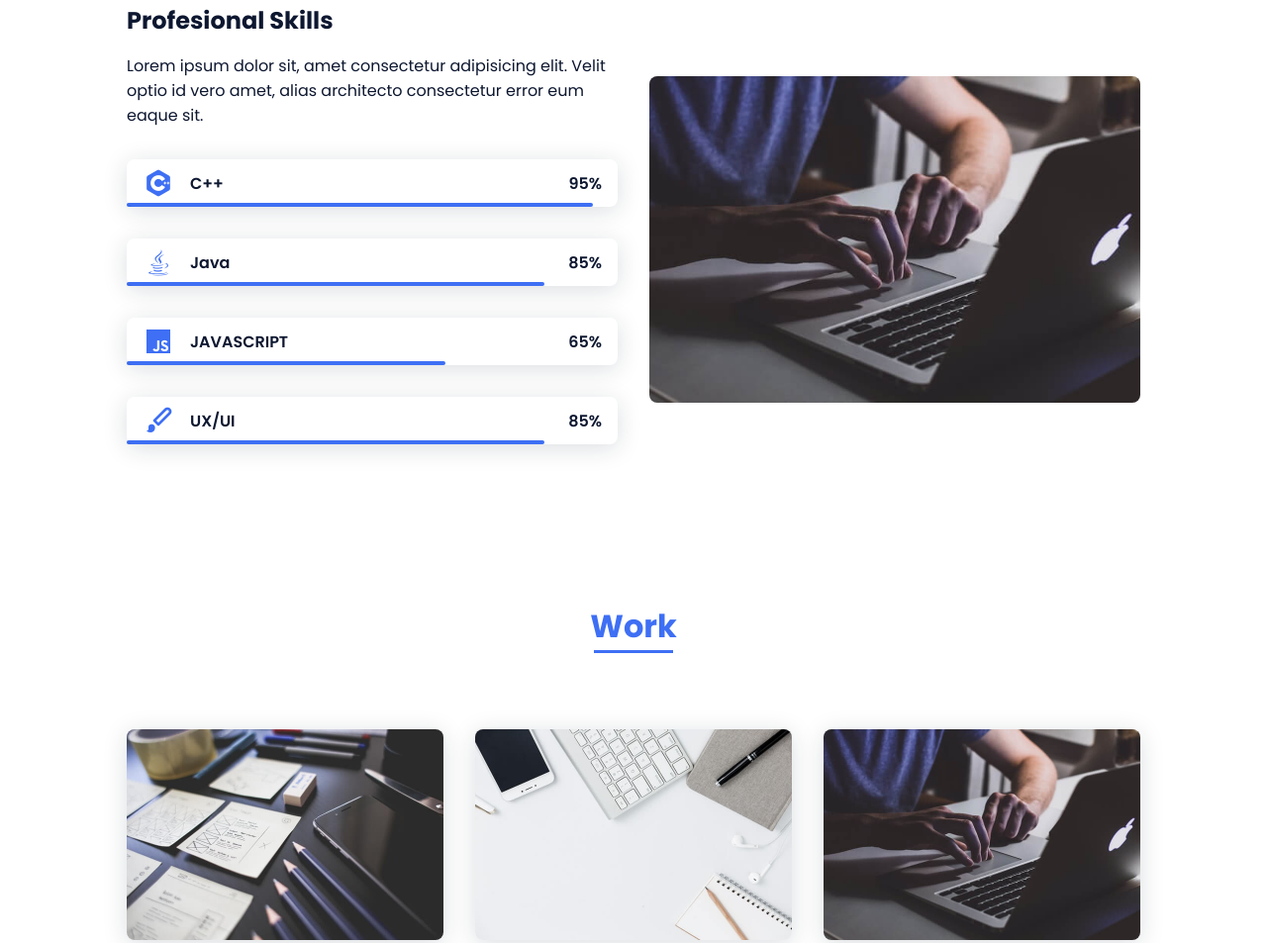
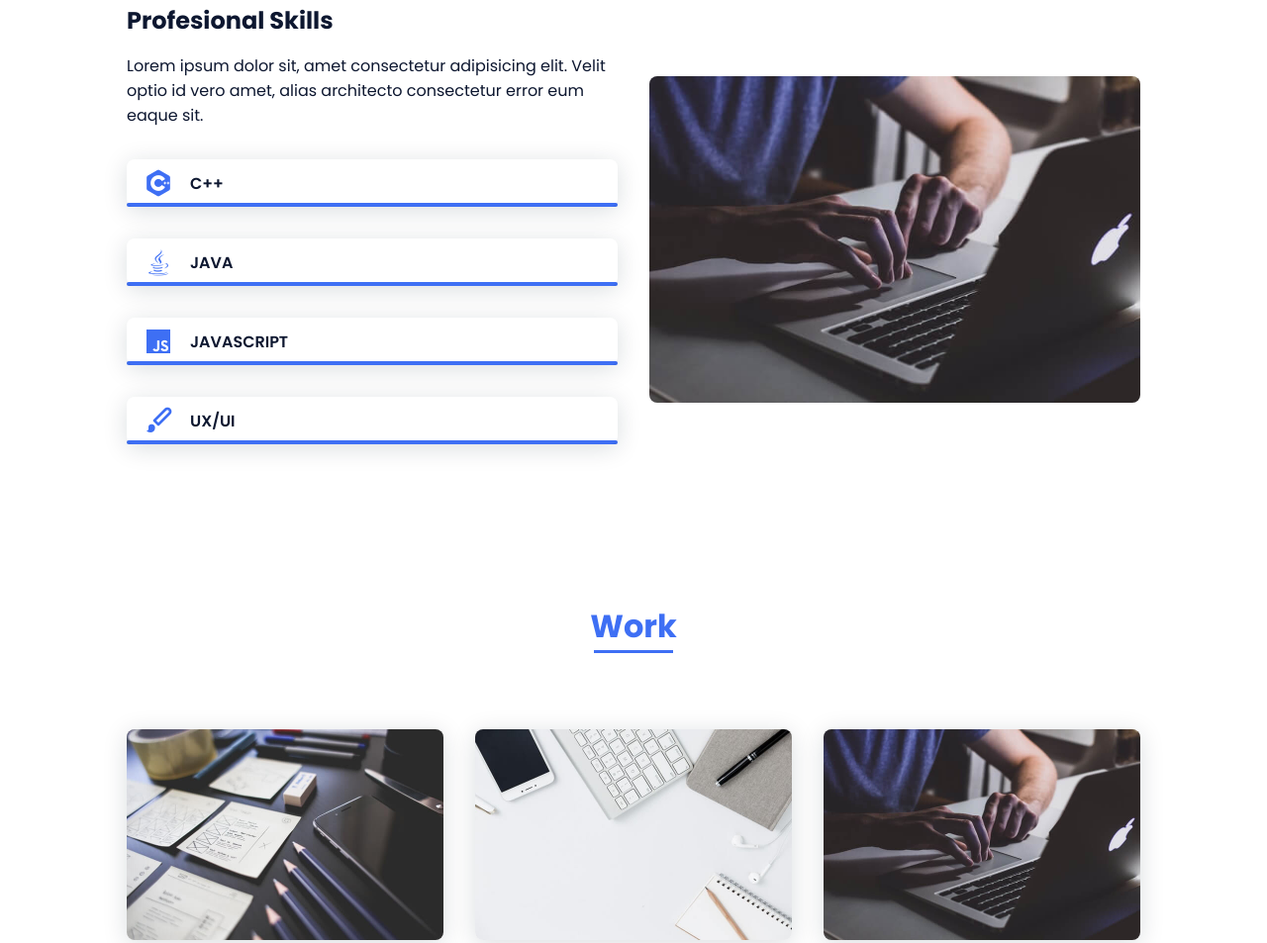
Before and after one commit to PostGuitarist/Portfolio, a plain HTML site: page index.html in a window 1280 px wide. Shown: the part 1514-2467 px from the top of the page at 99% size. Drawn offline with nearby package versions, Linux system fonts and the light colour scheme.

Commit message:
Code readabiltiy spacing fixes

```diff
--- a/index.html
+++ b/index.html
@@ -92,24 +92,24 @@
                                 <i class='bx bxl-c-plus-plus skills__icon'></i>
                                 <span class="skills__name">C++</span>
                             </div>
-                            <div class="skills__bar skills__html">
+                            <div class="skills__bar skills__cpp">
 
                             </div>
-                            <div>
+                            <!-- <div>
                                 <span class="skills__percentage">95%</span>
-                            </div>
+                            </div> -->
                         </div>
                         <div class="skills__data">
                             <div class="skills__names">
                                 <i class='bx bxl-java skills__icon'></i>
-                                <span class="skills__name">Java</span>
+                                <span class="skills__name">JAVA</span>
                             </div>
-                            <div class="skills__bar skills__css">
+                            <div class="skills__bar skills__java">
 
                             </div>
-                            <div>
+                            <!-- <div>
                                 <span class="skills__percentage">85%</span>
-                            </div>
+                            </div> -->
                         </div>
                         <div class="skills__data">
                             <div class="skills__names">
@@ -119,9 +119,9 @@
                             <div class="skills__bar skills__js">
 
                             </div>
-                            <div>
+                            <!-- <div>
                                 <span class="skills__percentage">65%</span>
-                            </div>
+                            </div> -->
                         </div>
                         <div class="skills__data">
                             <div class="skills__names">
@@ -131,9 +131,9 @@
                             <div class="skills__bar skills__ux">
 
                             </div>
-                            <div>
+                            <!-- <div>
                                 <span class="skills__percentage">85%</span>
-                            </div>
+                            </div> -->
                         </div>
                     </div>
 
@@ -192,7 +192,7 @@
                 <a href="https://www.instagram.com/zaden_connell/" target="_blank" class="footer__icon"><i class='bx bxl-instagram' ></i></a>
                 <a href="https://github.com/PostGuitarist" target="_blank" class="footer__icon"><i class='bx bxl-github' ></i></a>
             </div>
-            <p class="footer__copy">&#169; Bedimcode. All rigths reserved</p>
+            <p class="footer__copy">&#169; Bedimcode. All rights reserved</p>
         </footer>
 
 
```
Also changed, not shown: assets/scss/styles.scss (+44 -0 lines), assets/css/styles.css, 1 other file.
